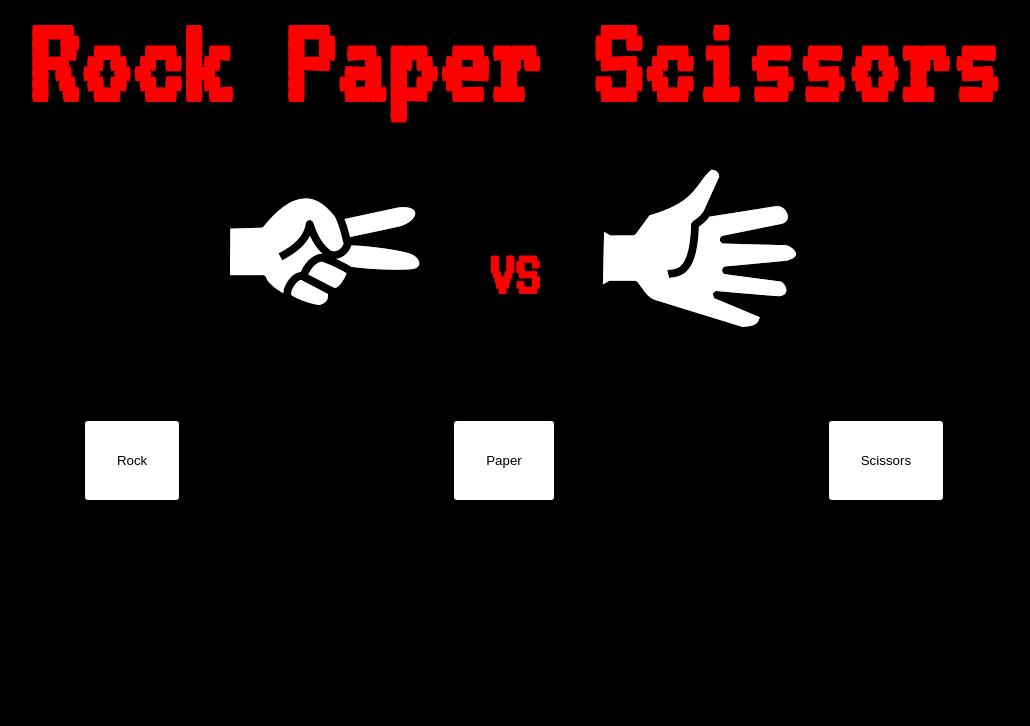
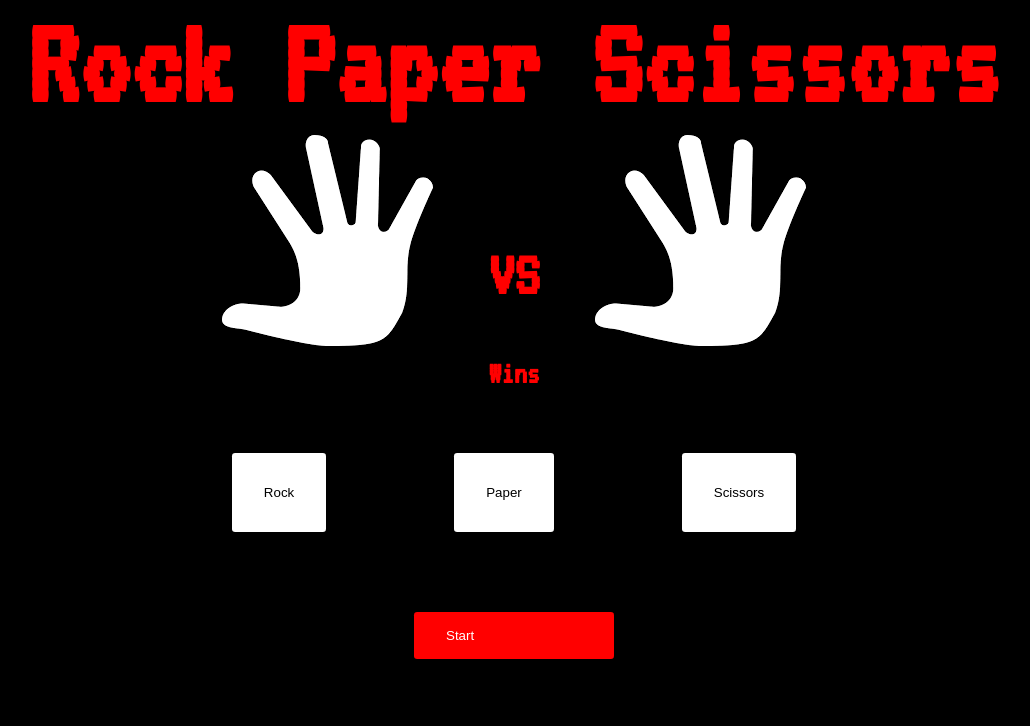
Before and after one commit to dannygorgon/rock-paper-scissors, a plain HTML site: page index.html in a window 1280 px wide. Shown: the whole page, without its empty margins (126-1156 px from the left). Drawn offline with Linux system fonts and the light colour scheme.

Commit message:
add default image, status text, styling changes

```diff
--- a/index.html
+++ b/index.html
@@ -15,18 +15,24 @@
       <h1>Rock Paper Scissors</h1>
     </div>
     <div class="img-container">
-        <div class="box"><img id ="left-image" src="scissors.png" alt="scissors"></div>
+        <div class="box"><img id ="left-image" src="default.png" alt="scissors"></div>
         <div class="box vs">
             <h2><br>VS</h2>
         </div>
-        <div class="box"><img id="right-image" src="paper.png" alt=""></div>
+        <div class="box"><img id="right-image" src="default.png" alt=""></div>
+    </div>
+    <div class="status-container">
+        <h4 id ="status-text" class="">Wins</h4>
     </div>
     <div class="buttons-container">
 
         <button id="rock-button">Rock</button>
         <button id="paper-button">Paper</button>
         <button id="scissors-button">Scissors</button>
+
       </div>
+
+      <div class="start-container"><button id="start-button" class="start-button">Start</button></div>
       <script src="script.js"></script>
   </body>
 </html>
--- a/script.js
+++ b/script.js
@@ -9,12 +9,15 @@ const scissorsButton = document.getElementById("scissors-button");
 
 rockButton.addEventListener("click", function() {
     console.log("I am a rock")
+    leftImage.src = "rock.png"
 })
 
 paperButton.addEventListener("click", function() {
     console.log("I am some paper")
+    leftImage.src = "paper.png"
 })
 
 scissorsButton.addEventListener("click", function() {
     console.log("I am some scissors")
+    leftImage.src = "scissors.png"
 })
--- a/styles.css
+++ b/styles.css
@@ -18,11 +18,22 @@ h2 {
   font-size: 4rem;
 }
 
+h4 {
+  font-family: "VT323", monospace, "Outfit", sans-serif;
+  color: red;
+  font-size: 2rem;
+}
+
+.status-container {
+    display: flex;
+    text-align: center;
+    justify-content: center;
+}
+
 .buttons-container {
   display: flex;
-  justify-content: space-evenly;
-
-  text-align: center;
+  flex-wrap: wrap; /* Allow buttons to wrap to the next line */
+  justify-content: center; /* Center buttons horizontally */
 }
 
 .img-container {
@@ -30,6 +41,23 @@ h2 {
   justify-content: center;
   align-items: center;
   gap: 3rem;
+}
+
+.start-container {
+  display: flex;
+  justify-content: space-evenly;
+  align-items: center; /* Center items vertically */
+  text-align: center;
+}
+.start-button {
+  margin-top: 1rem;
+  width: 200px; /* Adjust the width as needed */
+  background-color: red; /* Set the background color to red */
+  color: white; /* Set the text color to white */
+  padding: 1rem 2rem; /* Add padding for better appearance */
+  border: none;
+  border-radius: 0.2rem;
+  cursor: pointer;
 }
 
 button {
@@ -41,15 +69,3 @@ button {
   display: inline-flex;
   margin: 4rem;
 }
-
-button.blue {
-  background-color: #3498db;
-}
-
-button.green {
-  background-color: #2ecc71;
-}
-
-button.orange {
-  background-color: orangered;
-}
```
Also changed, not shown: default.png (added).
